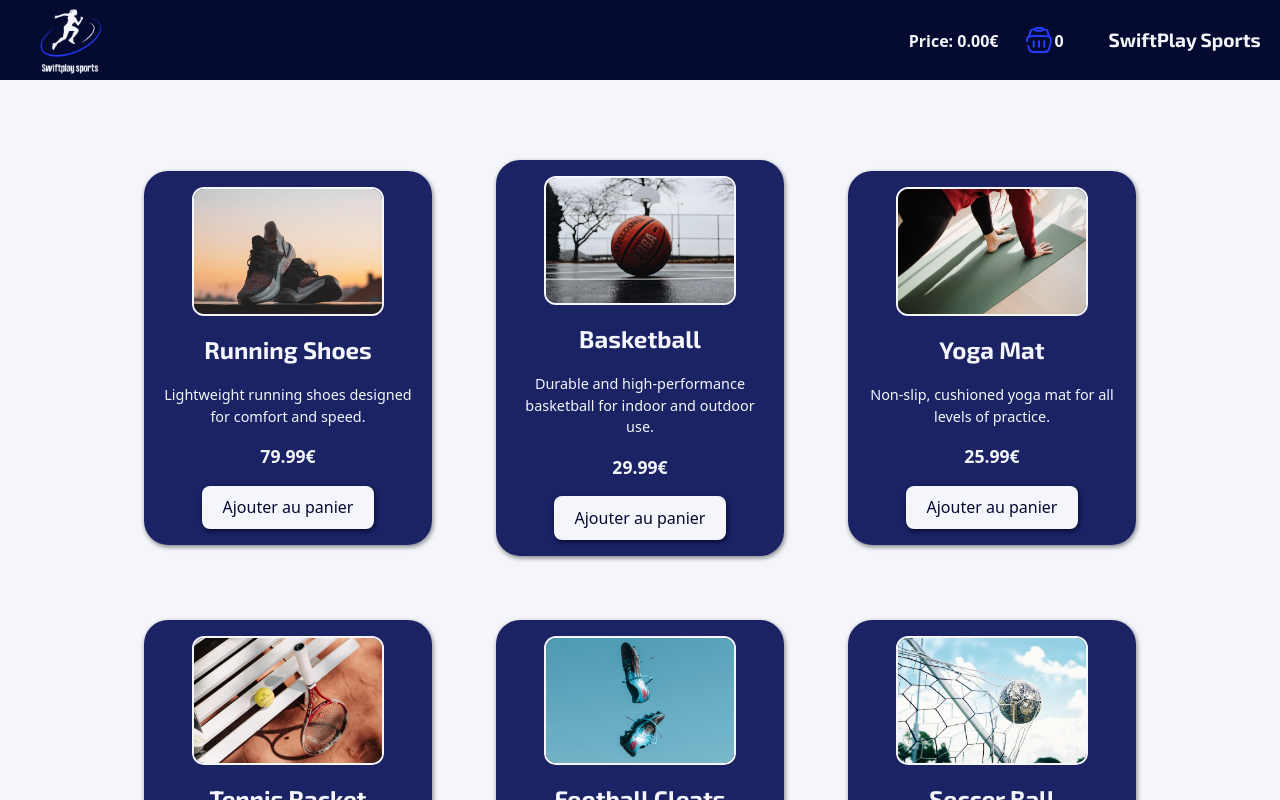
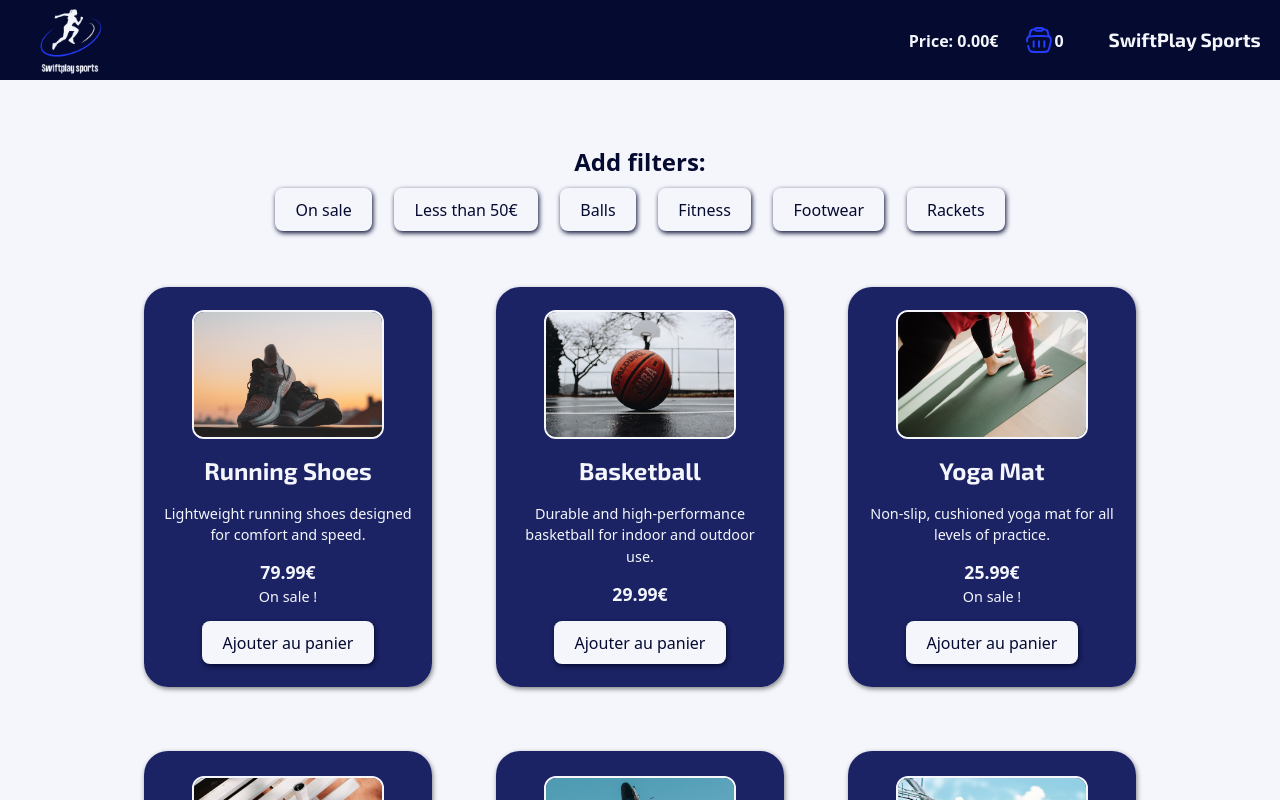
Before and after one commit to SPerrierPro/react-challenge, a React (Vite) app: page / in a window 1280 px wide. Shown: the top 800 px of the page. Built offline with nearby package versions, Linux system fonts and the light colour scheme.

Commit message:
Created filters buttons, sales one is functionnal for now

```diff
--- a/src/App.css
+++ b/src/App.css
@@ -6,7 +6,7 @@
 
 @font-face {
   font-family: "exo2";
-  src: url("assets/fonts/Exo2-VariableFont_wght.ttf")
+  src: url("assets/fonts/Exo2-VariableFont_wght.ttf");
 }
 
 * {
@@ -14,11 +14,16 @@
   margin: 0;
 }
 
+#root {
+  min-height: inherit;
+}
+
 article {
   display: flex;
   flex-direction: column;
   justify-content: space-between;
   background-color: var(--secondary-color);
+  min-height: inherit;
 }
 
 nav {
@@ -39,7 +44,7 @@ nav {
     align-items: center;
     gap: 2.8em;
 
-    div{
+    div {
       display: flex;
       flex-direction: inherit;
 
@@ -60,9 +65,9 @@ nav {
 nav h1 {
   font-size: 1.2em;
   margin-right: 1em;
-  font-family: 'Franklin Gothic Medium', 'Arial Narrow', Arial, sans-serif;
+  font-family: "Franklin Gothic Medium", "Arial Narrow", Arial, sans-serif;
   color: var(--secondary-color);
-  font-family: "exo2";
+  font-family: "exo2", sans-serif;
 }
 
 nav img {
@@ -70,22 +75,43 @@ nav img {
   height: inherit;
 }
 
+.filters {
+  display: flex;
+  flex-direction: column;
+  align-items: center;
+  color: var(--main-color);
+  margin: 4em 0 0 0;
+
+  button {
+    background-color: var(--secondary-color);
+    color: var(--main-color);
+    box-shadow: 1px 2px 5px var(--main-color);
+    margin: 0.5em 0.7em;
+  }
+
+  .active-button {
+    box-shadow: 1px 2px 5px var(--main-color) inset;
+    background-color: #ccd0dd;
+  }
+}
+
 main {
   display: flex;
   flex-direction: column;
   align-items: center;
-  margin-top: 3em;
+  margin-top: 1em;
 
-  .card{
+  .card {
     display: flex;
     flex-direction: column;
+    justify-content: space-around;
     align-items: inherit;
     background-color: var(--card-color);
     border-radius: 24px;
     width: 18em;
+    height: 25em;
     margin: 2em;
     padding: 1em;
-    gap: 1em;
     box-shadow: 1px 2px 5px grey;
 
     button {
@@ -115,12 +141,12 @@ main {
     }
 
     h2 {
-      font-family: "exo2";
+      font-family: "exo2", sans-serif;
       font-size: 1.5em;
       color: var(--secondary-color);
     }
 
-    p{
+    p {
       color: var(--secondary-color);
       font-size: 0.9em;
       text-align: center;
--- a/src/App.tsx
+++ b/src/App.tsx
@@ -3,17 +3,21 @@ import { useState } from "react";
 import "./App.css";
 
 import NavBar from "./components/NavBar";
+import Filters from "./components/Filters";
 import Footer from "./components/Footer";
 import CardList from "./components/CardList";
 
 function App() {
   const [cartCount, setCartCount] = useState(0);
   const [cartPrice, setCartPrice] = useState(0);
+  const [onSale, setOnSale] = useState(false);
 
   return (
     <article>
       <NavBar cartCount={cartCount} cartPrice={cartPrice} />
+      <Filters onSale={onSale} setOnSale={setOnSale} />
       <CardList
+        onSale={onSale}
         setCartCount={setCartCount}
         cartCount={cartCount}
         setCartPrice={setCartPrice}
--- a/src/components/Card.tsx
+++ b/src/components/Card.tsx
@@ -12,10 +12,20 @@ import { useState } from "react";
   price: number;
   image: string;
   category: string;
-      }
+  onsale: boolean;
+};
 
-function Card ({title, description, price, image, setCartCount, cartCount, setCartPrice, cartPrice}: Props ) {
-
+function Card({
+  title,
+  description,
+  price,
+  image,
+  onsale,
+  setCartCount,
+  cartCount,
+  setCartPrice,
+  cartPrice,
+}: Props) {
   const [articleCount, setArticleCount] = useState(0);
 
   return (
@@ -23,33 +33,54 @@ function Card ({title, description, price, image, setCartCount, cartCount, setCa
       <img src={image} alt={title} />
       <h2>{title}</h2>
       <p>{description}</p>
+      {onsale ? (
+        <div>
           <p className="price">{price}€</p>
+          <p>On sale !</p>
+        </div>
+      ) : (
+        <p className="price">{price}€</p>
+      )}
       <div>
         {articleCount === 0 ? (
-                    <button type="button" onClick={ () => {
+          <button
+            type="button"
+            onClick={() => {
               setArticleCount(articleCount + 1);
               setCartCount(cartCount + 1);
               setCartPrice(cartPrice + price);
-                    }}>Ajouter au panier</button>
+            }}
+          >
+            Ajouter au panier
+          </button>
         ) : (
           <div className="added-article">
-                        <button type="button" onClick={ () => {
+            <button
+              type="button"
+              onClick={() => {
                 setArticleCount(articleCount - 1);
                 setCartCount(cartCount - 1);
-                        setCartPrice((cartPrice - price));
-                    }}>-</button>
+                setCartPrice(cartPrice - price);
+              }}
+            >
+              -
+            </button>
             <p>{articleCount}</p>
-                        <button type="button" onClick={ () => {
+            <button
+              type="button"
+              onClick={() => {
                 setArticleCount(articleCount + 1);
                 setCartCount(cartCount + 1);
-                        setCartPrice((cartPrice + price));
-                    }}>+</button>
+                setCartPrice(cartPrice + price);
+              }}
+            >
+              +
+            </button>
           </div>
-                )
-                }
+        )}
       </div>
     </div>
-    )
+  );
 }
 
 export default Card;
--- a/src/components/CardList.tsx
+++ b/src/components/CardList.tsx
@@ -1,19 +1,44 @@
 import Card from "./Card";
-import data from "../data/data.json"
+import data from "../data/data.json";
 
 type Props = {
-  setCartCount: React.Dispatch<React.SetStateAction<number>>
-  cartCount: number
-  setCartPrice: React.Dispatch<React.SetStateAction<number>>
-  cartPrice: number
-}
+  onSale: boolean;
+  setCartCount: React.Dispatch<React.SetStateAction<number>>;
+  cartCount: number;
+  setCartPrice: React.Dispatch<React.SetStateAction<number>>;
+  cartPrice: number;
+};
 
-function CardList({setCartCount, cartCount, setCartPrice, cartPrice}: Props) {
-
+function CardList({
+  setCartCount,
+  cartCount,
+  setCartPrice,
+  cartPrice,
+  onSale,
+}: Props) {
   return (
     <main>
-          {data.map((d) => (
+      {onSale
+        ? data
+            .filter((it) => it.onsale)
+            .map((d) => (
               <Card
+                setCartPrice={setCartPrice}
+                cartPrice={cartPrice}
+                cartCount={cartCount}
+                setCartCount={setCartCount}
+                key={d.id}
+                id={d.id}
+                title={d.title}
+                description={d.description}
+                price={d.price}
+                image={d.image}
+                category={d.category}
+                onsale={d.onsale}
+              />
+            ))
+        : data.map((d) => (
+            <Card
               setCartPrice={setCartPrice}
               cartPrice={cartPrice}
               cartCount={cartCount}
@@ -25,10 +50,11 @@ function CardList({setCartCount, cartCount, setCartPrice, cartPrice}: Props) {
               price={d.price}
               image={d.image}
               category={d.category}
-              />
+              onsale={d.onsale}
+            />
           ))}
     </main>
-  )
+  );
 }
 
 export default CardList;
--- /dev/null
+++ b/src/components/Filters.tsx
@@ -0,0 +1,111 @@
+import { useState } from "react";
+
+type Props = {
+  onSale: boolean;
+  setOnSale: React.Dispatch<React.SetStateAction<boolean>>;
+};
+
+const Buttons = [
+  { key: "onsale", text: "On sale", filter: (item) => item.onsale },
+  {
+    key: "lessThan50",
+    text: "Less than 50€",
+    filter: (item) => item.price < 50,
+  },
+  { key: "balls", text: "Balls", filter: (item) => item.category === "Balls" },
+  {
+    key: "fitness",
+    text: "Fitness",
+    filter: (item) => item.category === "Fitness",
+  },
+  {
+    key: "footwear",
+    text: "Footwear",
+    filter: (item) => item.category === "Footwear",
+  },
+  {
+    key: "rackets",
+    text: "Rackets",
+    filter: (item) => item.category === "Rackets",
+  },
+];
+
+function Filters({ onSale, setOnSale }: Props) {
+  // Sert a toggle la classe sur les boutons en fonction de letat du state pour afficher le style si selectionne, en lui attribuant la valeur de la key (unique donc applique bien a un seul bouton)
+  const [activeButton, setActiveButton] = useState("");
+  function handleActiveButton(key: string) {
+    activeButton === key ? setActiveButton("") : setActiveButton(key);
+  }
+
+  function handleClickSale(key: string) {
+    setOnSale(!onSale);
+    handleActiveButton(key);
+  }
+  console.log(activeButton);
+
+  return (
+    <section className="filters">
+      <h2>Add filters: </h2>
+      <div>
+        {Buttons.map((b) => (
+          <button
+            key={b.key}
+            type="button"
+            className={activeButton === b.key ? "active-button" : ""}
+            onClick={() => handleClickSale(b.key)}
+            //je cree une fonction anonyme dans le map qui appelle ma fonction handleclick sinon la fonction est appellee quand map passe sur mon tableau. Et du coup je peux passer key en arg de la fonction, qui sera different pour chaque btn car la key est unique
+          >
+            {b.text}
+          </button>
+        ))}
+
+        {/* Commente car premier jet mais mon className s'appliquait a tous mes boutons sans distinctions, d'ou le map plus haut.
+
+        <button
+          type="button"
+          className={activeButton ? "active-button" : ""}
+          onClick={handleClickSale}
+        >
+          On sale
+        </button>
+        <button
+          type="button"
+          className={activeButton ? "active-button" : ""}
+          onClick={handleActiveButton}
+        >
+          Less than 50€
+        </button>
+        <button
+          type="button"
+          className={activeButton ? "active-button" : ""}
+          onClick={handleActiveButton}
+        >
+          Balls
+        </button>
+        <button
+          type="button"
+          className={activeButton ? "active-button" : ""}
+          onClick={handleActiveButton}
+        >
+          Fitness
+        </button>
+        <button
+          type="button"
+          className={activeButton ? "active-button" : ""}
+          onClick={handleActiveButton}
+        >
+          Footwear
+        </button>
+        <button
+          type="button"
+          className={activeButton ? "active-button" : ""}
+          onClick={handleActiveButton}
+        >
+          Racket
+        </button> */}
+      </div>
+    </section>
+  );
+}
+
+export default Filters;
```
Lines whose indentation alone changed are shown as unchanged.
